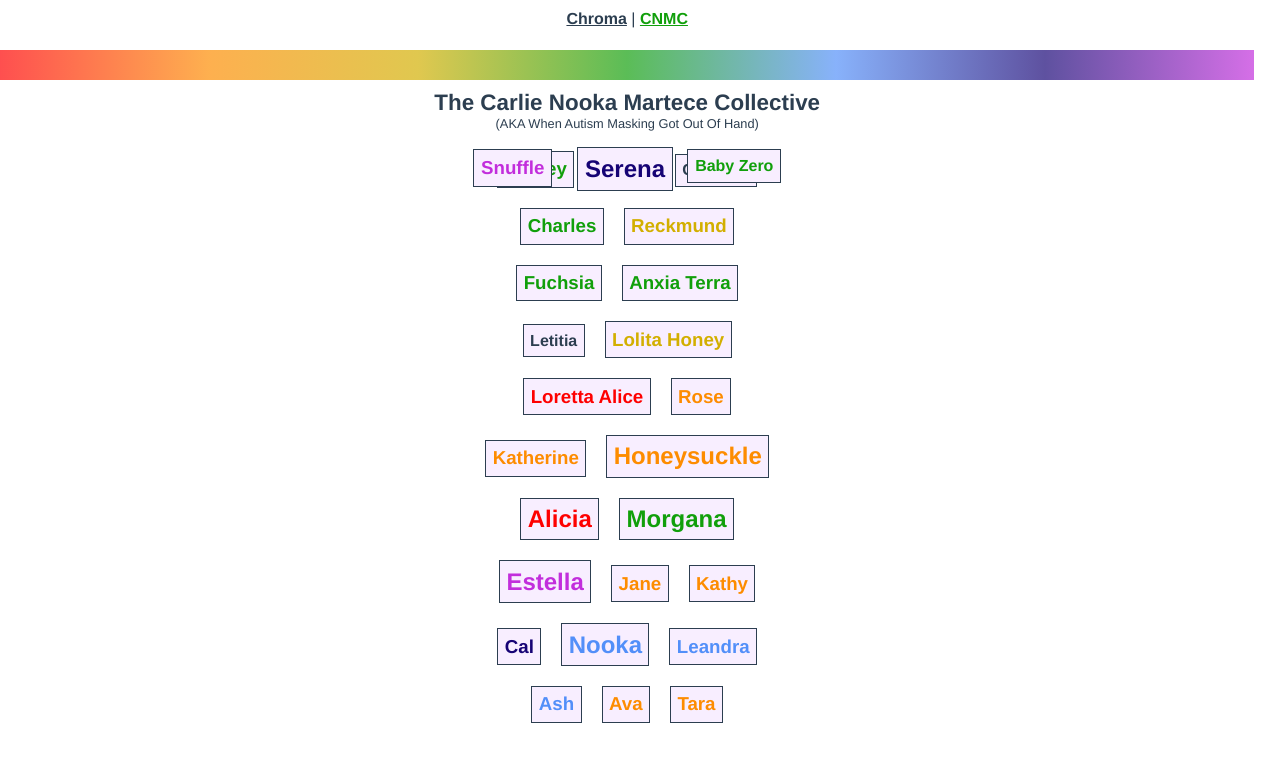
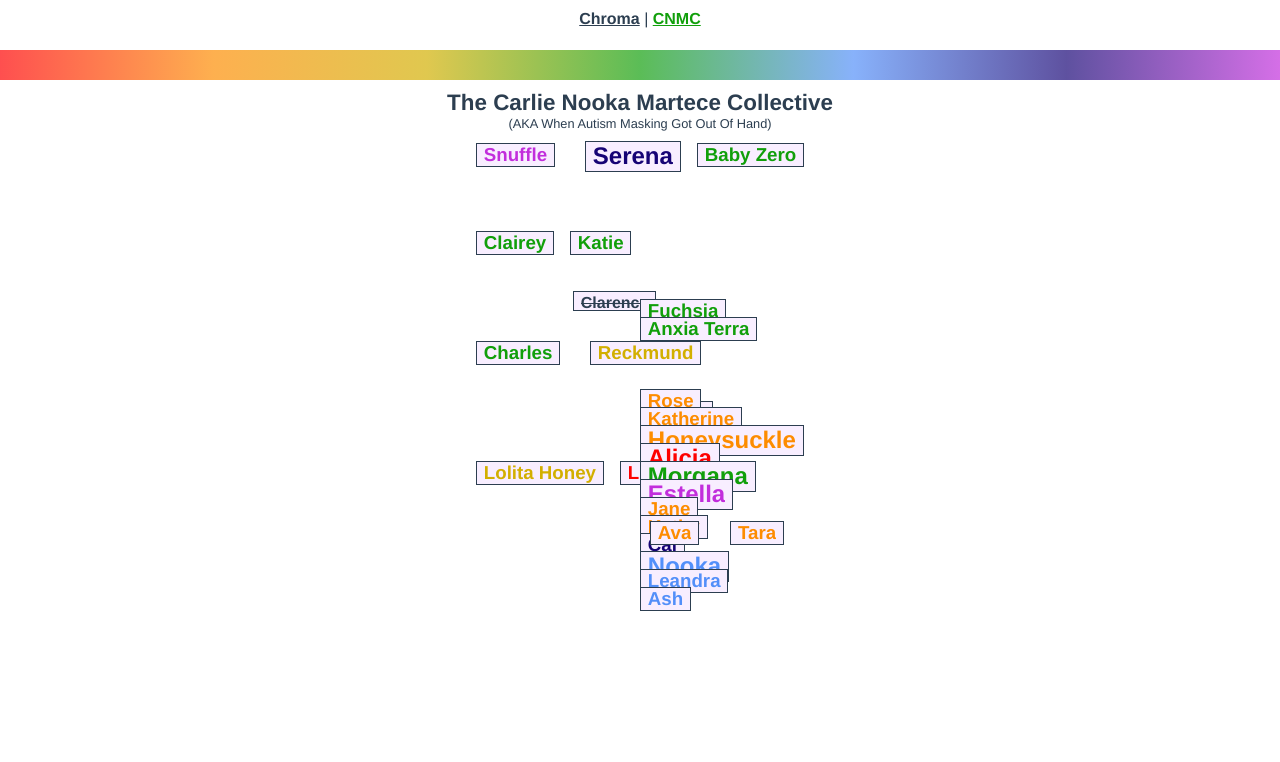
Before and after one commit to CarlieMartece/Calanooka, a Vue app: page /cnmc in a window 1280 px wide. Shown: the top 762 px of the page. Built offline with nearby package versions, Linux system fonts and the light colour scheme.

Commit message:
position gen 1 alters

```diff
--- a/public/style/components/cnmc.scss
+++ b/public/style/components/cnmc.scss
@@ -1,4 +1,11 @@
-@use '../abstracts/variables' as *;
+@use "../abstracts/variables" as *;
+$lineOne: 10px;
+$lineTwo: 100px;
+$lineThree: 160px;
+$lineFour: 210px;
+$lineFive: 270px;
+$lineSix: 330px;
+$lineSeven: 390px;
 
 #cnmc {
   margin: 0 auto;
@@ -9,46 +16,71 @@
     list-style-type: none;
   }
 
-  li {
+  h2 {
+    margin-bottom: -3px;
+  }
+
+  h3 {
+    margin-bottom: -4px;
+  }
+
+  h4 {
+    margin-bottom: -6px;
+    text-decoration: line-through;
+  }
+
+  li * {
     background-color: $lightMain;
+    display: inline-block;
+  }
+
+  .alter > * {
     border: 1px solid $darkMain;
-    display: inline-block;
-    margin: 10px;
-    padding: 2%;
+    padding: 0 2%;
+    position: absolute;
   }
 
   #serena {
     color: $indigoSphere;
-    position: absolute;
-    left: 110px;
-    top: 6px;
+    left: 115px;
+    top: $lineOne;
   }
   #snuffle {
     color: $violetSphere;
-    position: absolute;
     left: 6px;
-    top: 8px;
+    margin-top: 2px;
+    top: $lineOne;
   }
   #baby-zero {
     color: $greenSphere;
-    position: absolute;
     right: 6px;
-    top: 8px;
+    margin-top: 2px;
+    top: $lineOne;
   }
   #clairey {
     color: $greenSphere;
+    left: 6px;
+    top: $lineTwo;
   }
   #katie {
     color: $greenSphere;
+    left: 100px;
+    top: $lineTwo;
   }
   #clarence {
     color: $darkMain;
+    left: 103px;
+    top: $lineThree;
   }
   #charles {
     color: $greenSphere;
+    left: 6px;
+    top: $lineFour;
   }
   #reckmund {
     color: $yellowSphere;
+    left: 120px;
+    top: $lineFour;
   }
   #fuchsia {
     color: $greenSphere;
@@ -58,12 +90,18 @@
   }
   #letitia {
     color: $darkMain;
+    left: 180px;
+    top: $lineFive;
   }
   #lolita-honey {
     color: $yellowSphere;
+    left: 6px;
+    top: $lineSix;
   }
   #loretta-alice {
     color: $redSphere;
+    left: 150px;
+    top: $lineSix;
   }
   #rose {
     color: $orangeSphere;
@@ -103,8 +141,12 @@
   }
   #ava {
     color: $orangeSphere;
+    left: 180px;
+    top: $lineSeven;
   }
   #tara {
     color: $orangeSphere;
+    right: 26px;
+    top: $lineSeven;
   }
 }
--- a/public/style/main.css
+++ b/public/style/main.css
@@ -7,45 +7,66 @@
 #cnmc * {
   list-style-type: none;
 }
-#cnmc li {
+#cnmc h2 {
+  margin-bottom: -3px;
+}
+#cnmc h3 {
+  margin-bottom: -4px;
+}
+#cnmc h4 {
+  margin-bottom: -6px;
+  text-decoration: line-through;
+}
+#cnmc li * {
   background-color: #f8eeff;
+  display: inline-block;
+}
+#cnmc .alter > * {
   border: 1px solid #2c3e50;
-  display: inline-block;
-  margin: 10px;
-  padding: 2%;
+  padding: 0 2%;
+  position: absolute;
 }
 #cnmc #serena {
   color: #160375;
-  position: absolute;
-  left: 110px;
-  top: 6px;
+  left: 115px;
+  top: 10px;
 }
 #cnmc #snuffle {
   color: #c22edc;
-  position: absolute;
   left: 6px;
-  top: 8px;
+  margin-top: 2px;
+  top: 10px;
 }
 #cnmc #baby-zero {
   color: #119f0b;
-  position: absolute;
   right: 6px;
-  top: 8px;
+  margin-top: 2px;
+  top: 10px;
 }
 #cnmc #clairey {
   color: #119f0b;
+  left: 6px;
+  top: 100px;
 }
 #cnmc #katie {
   color: #119f0b;
+  left: 100px;
+  top: 100px;
 }
 #cnmc #clarence {
   color: #2c3e50;
+  left: 103px;
+  top: 160px;
 }
 #cnmc #charles {
   color: #119f0b;
+  left: 6px;
+  top: 210px;
 }
 #cnmc #reckmund {
   color: #d2af00;
+  left: 120px;
+  top: 210px;
 }
 #cnmc #fuchsia {
   color: #119f0b;
@@ -55,12 +76,18 @@
 }
 #cnmc #letitia {
   color: #2c3e50;
+  left: 180px;
+  top: 270px;
 }
 #cnmc #lolita-honey {
   color: #d2af00;
+  left: 6px;
+  top: 330px;
 }
 #cnmc #loretta-alice {
   color: #fe0000;
+  left: 150px;
+  top: 330px;
 }
 #cnmc #rose {
   color: #fd8c00;
@@ -100,14 +127,19 @@
 }
 #cnmc #ava {
   color: #fd8c00;
+  left: 180px;
+  top: 390px;
 }
 #cnmc #tara {
   color: #fd8c00;
+  right: 26px;
+  top: 390px;
 }
 
 * {
   margin: 0;
   outline: 0;
+  overflow: hidden;
   padding: 0;
 }
 
@@ -116,9 +148,10 @@
   font-family: Avenir, Helvetica, Arial, sans-serif;
   height: 100vh;
   -moz-osx-font-smoothing: grayscale;
+  overflow-y: scroll;
   text-align: center;
   -webkit-font-smoothing: antialiased;
-  width: 98vw;
+  width: 100vw;
 }
 
 nav {
--- a/public/style/main.scss
+++ b/public/style/main.scss
@@ -11,6 +11,7 @@
 * {
   margin: 0;
   outline: 0;
+  overflow: hidden;
   padding: 0;
 }
 
@@ -19,9 +20,10 @@
   font-family: Avenir, Helvetica, Arial, sans-serif;
   height: 100vh;
   -moz-osx-font-smoothing: grayscale;
+  overflow-y: scroll;
   text-align: center;
   -webkit-font-smoothing: antialiased;
-  width: 98vw;
+  width: 100vw;
 }
 
 nav {
--- a/src/data/theCNMC.json
+++ b/src/data/theCNMC.json
@@ -35,7 +35,7 @@
     {
       "id": 3,
       "name": "Baby Zero",
-      "arcana": "Ghost",
+      "arcana": "Minor",
       "cluster": "Morgana",
       "twin": "Serena",
       "spoilBook": "five",
@@ -91,7 +91,7 @@
       "origin": "Serena",
       "gender": "Dead Boy",
       "pronouns": "Was/Were",
-      "created": 1988,
+      "created": 1987,
       "died": 1988,
       "age": null,
       "sphere": null
--- a/src/views/CNMAlterCard.vue
+++ b/src/views/CNMAlterCard.vue
@@ -1,8 +1,12 @@
 <template>
-  <li :id="nameSpoiler" :class="spoilBook">
-    <h2 v-if="arcana === 'Major'">{{ name }}</h2>
-    <h3 v-else-if="arcana === 'Minor'">{{ name }}</h3>
-    <h4 v-else>{{ name }}</h4>
+  <li>
+    <div :class="classes">
+      <div :id="nameToId">
+        <h2 v-if="arcana === 'Major'">{{ name }}</h2>
+        <h3 v-else-if="arcana === 'Minor'">{{ name }}</h3>
+        <h4 v-else>{{ name }}</h4>
+      </div>
+    </div>
   </li>
 </template>
 
@@ -14,7 +18,11 @@ export default {
     spoilBook: String,
   },
   computed: {
-    nameSpoiler() {
+    classes() {
+      const spoiler = this.spoilBook;
+      return `alter ${spoiler}`;
+    },
+    nameToId() {
       const nameLower = this.name.toLowerCase();
       const nameArray = nameLower.split(" ");
       const nameId = nameArray.join("-");
```
Also changed, not shown: 1 other file (tests, documents, lock files or other folders).
